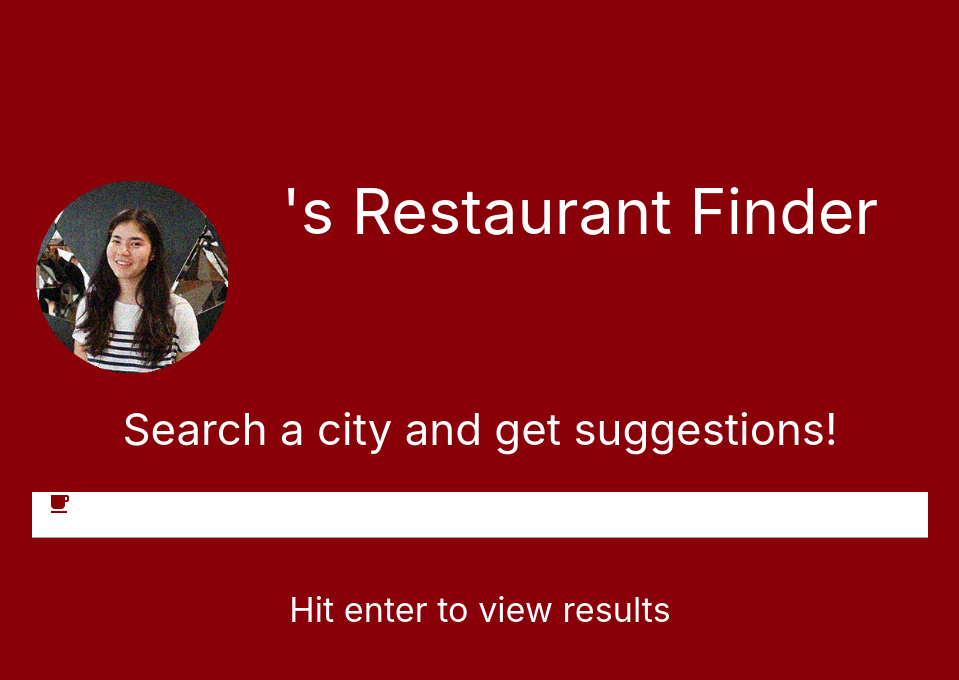
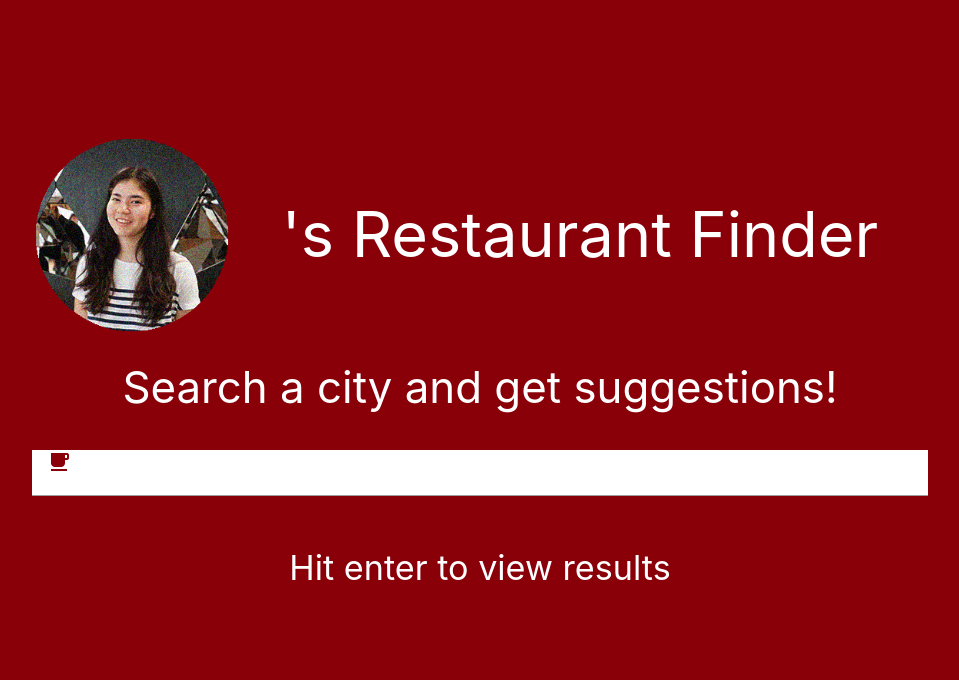
Before and after one commit to isabellareiff/RestaurantFinder, a plain HTML site: page index.html in a window 1280 px wide. Shown: the whole page, without its empty margins (160-1119 px from the left). Drawn offline with nearby package versions, Linux system fonts and the light colour scheme; a web font is replaced by a local one.

Commit message:
Update index.html

```diff
--- a/index.html
+++ b/index.html
@@ -16,7 +16,7 @@
         <div class="container row center">
             <a href="http://isabellareiff.com">
                 <img id="returnpic" src="/restaurantfinder/assets/profile.png" alt="Isabella Reiff" style="float:left;width:200px;height:200px;border:0px;">
-            </a><h1>'s Restaurant Finder</h1>
+            </a><br><h1>'s Restaurant Finder</h1>
         </div>
         <div class="container row center"><h3>Search a city and get suggestions!</h3></div>
         <div class="white container">
```
